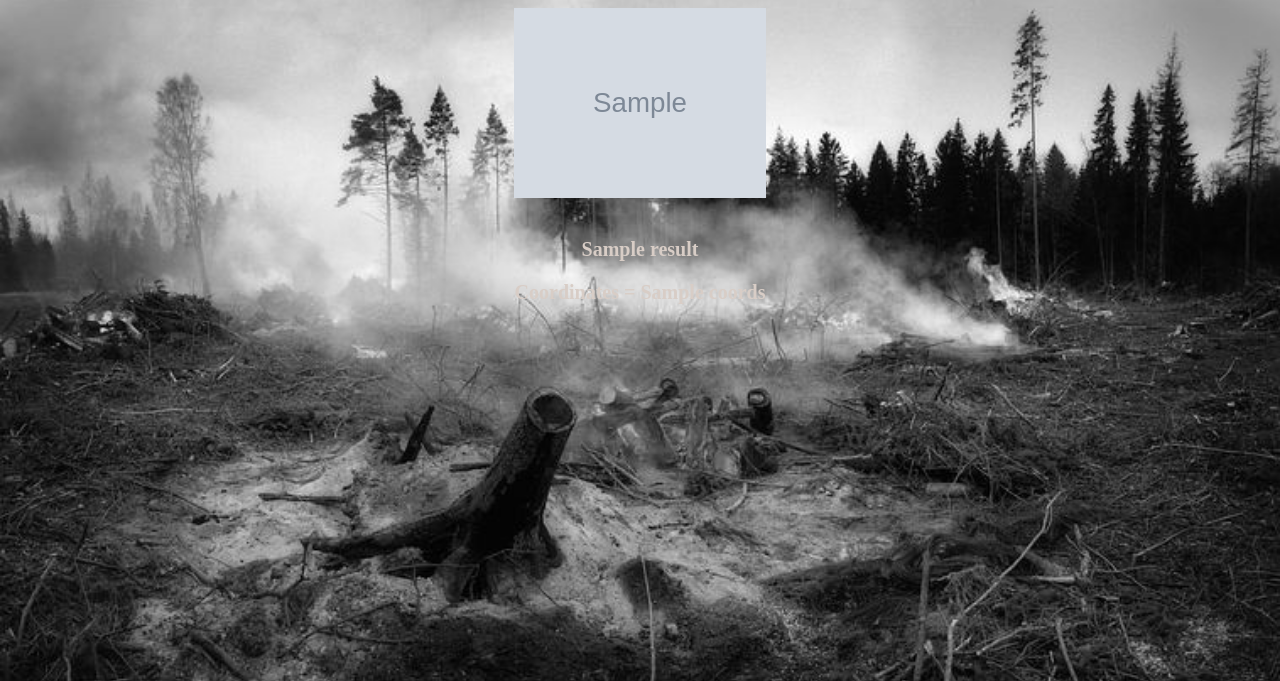
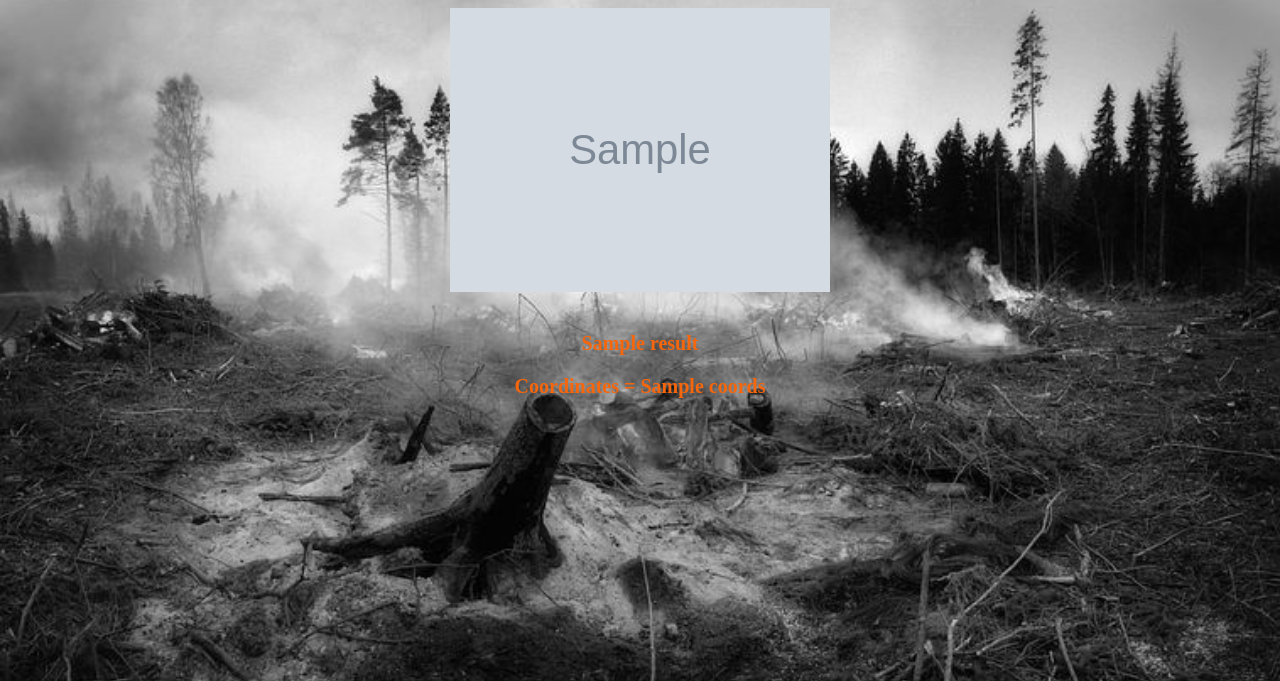
Before and after one commit to Antonsen2/Applied-ai, a FastAPI app: template api/templates/classify_post.html in a window 1280 px wide. Shown: the top 681 px of the page. Run offline with FastAPI, Linux system fonts and the light colour scheme; the template is opened without the code that fills it: most values are stand-ins (such as "Sample title", 1, 10 or a date in 2020); grey boxes marked "Sample" are stand-in pictures; parts of the project's set-up code (start-up, migrations or seed data) failed here and were passed over.

Commit message:
adjust the size of images and fix spacing

```diff
--- a/api/main.py
+++ b/api/main.py
@@ -52,6 +52,7 @@ async def classify_image(background_tasks: BackgroundTasks,
                                       "request": request,
                                       "results": results})
 
+
 @app.get('/classify/result/image/{image_id}')
 async def get_result_image(image_id):
     if image_id in image_store:
--- a/api/templates/classify_post.html
+++ b/api/templates/classify_post.html
@@ -24,7 +24,7 @@ body {
 
 <style>
     .fiery-text {
-        color: #d8cdc6; /* Fiery orange color */
+        color: #f6660d; /* Fiery orange color */
         font-size: 20px;
         font-weight: bold;
         text-align: center; /* Center the text */
@@ -39,7 +39,7 @@ body {
     }
 
     img {
-        width: 20%;
+        width: 30%;
         height: auto;
         margin-bottom: 20px;
     }
```
